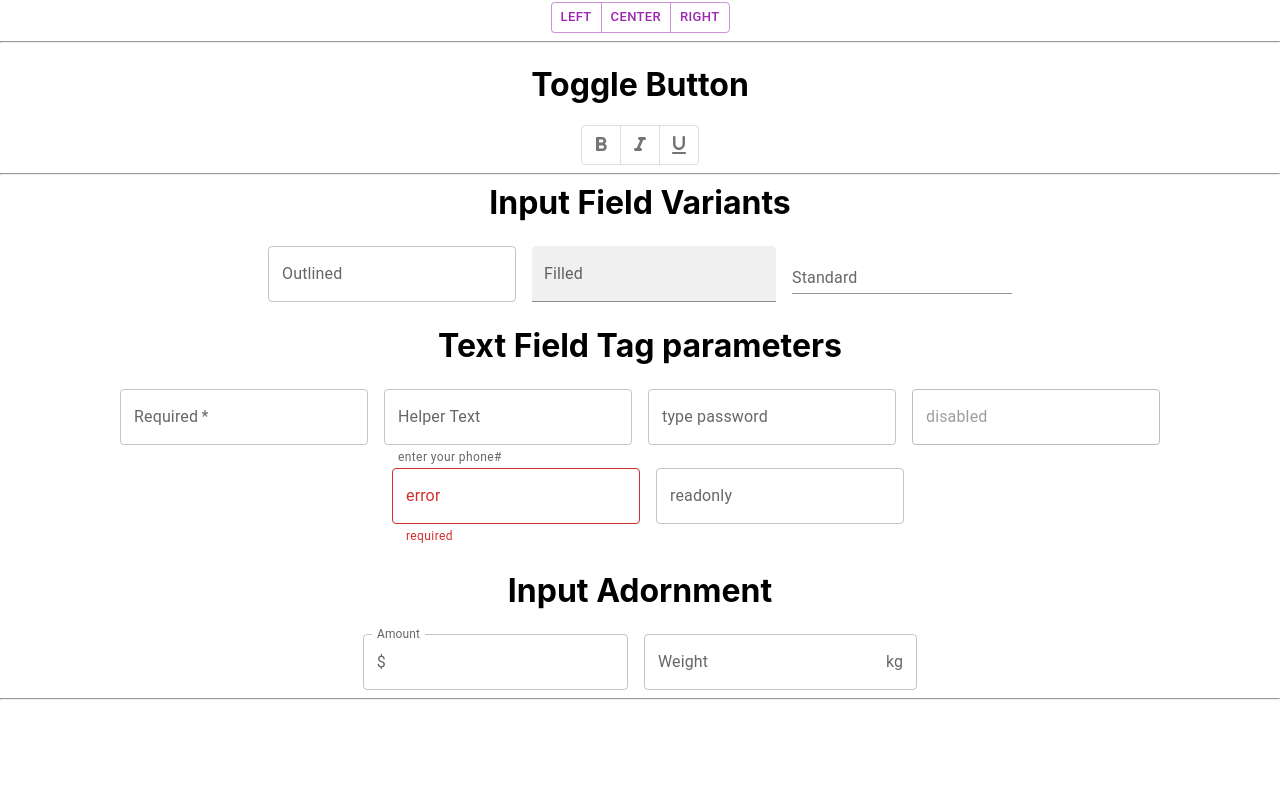
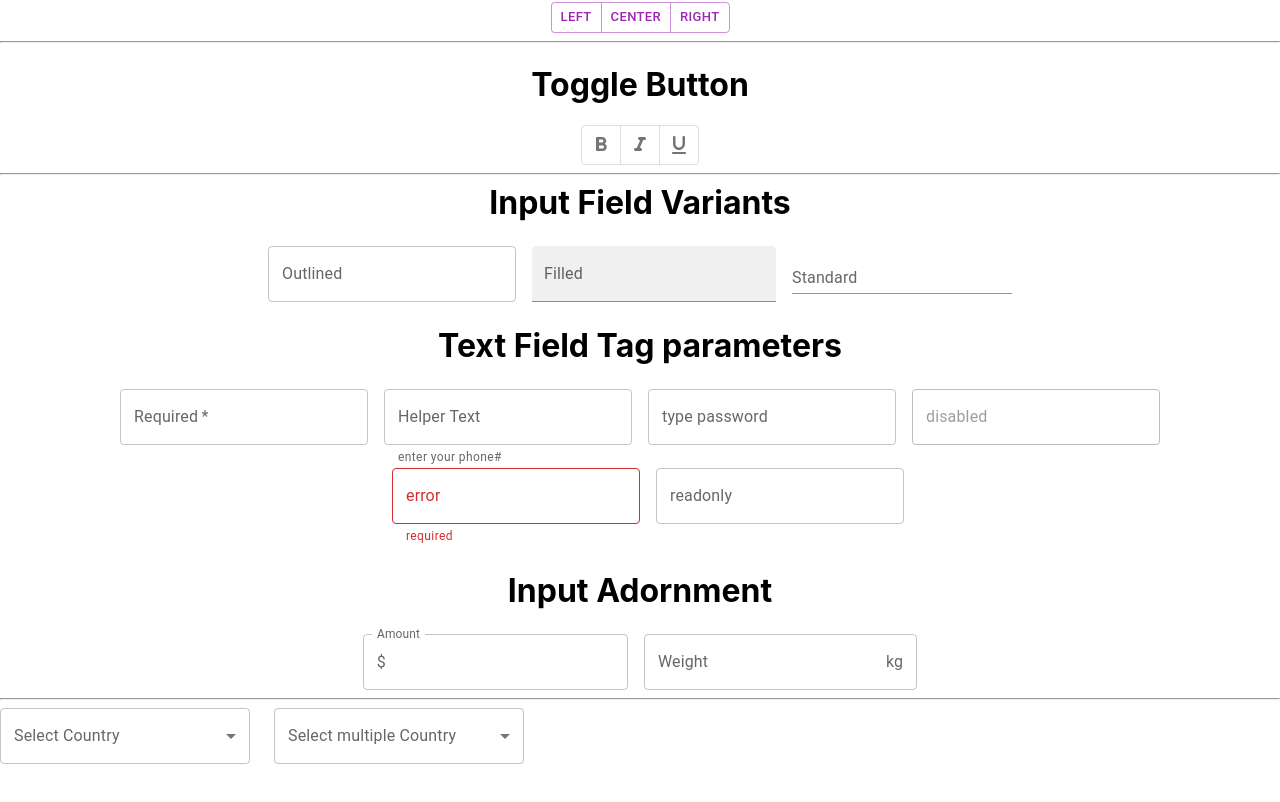
Before and after one commit to abidrazaa/Reaact-MUI, a React (Create React App) app: page / in a window 1280 px wide. Shown: the part 1449-2251 px from the top of the page. Before the commit the page ends 2157 px from the top, so only its background shows below. Built offline with nearby package versions, Linux system fonts and the light colour scheme.

Commit message:
feat: select box

```diff
--- a/src/App.tsx
+++ b/src/App.tsx
@@ -1,6 +1,7 @@
 import './App.css';
 import { MuiButtons } from './components/buttons/Buttons';
 import { ButtonToggle } from './components/buttons/ToggleButton';
+import { Select } from './components/select/Select';
 import { InputField } from './components/text-fields/InputField';
 import MuiTypography from './components/typography/MuiTypography';
 
@@ -17,6 +18,10 @@ function App() {
       <hr />
       <InputField />
       <hr />
+      <Select />
+      <br />
+      <br />
+      <br />
     </div>
   );
 }
--- /dev/null
+++ b/src/components/select/Select.tsx
@@ -0,0 +1,57 @@
+import {Box, TextField, MenuItem, Stack} from "@mui/material"
+import React, { useState } from "react"
+
+export const Select = () => {
+
+    const [country, setCountry] = useState<string>("")
+    const [countries, setCountries] = useState<string[]>([])
+
+    const handleChange = (event : React.ChangeEvent<HTMLInputElement>) => {
+        setCountry(event.target.value as string)
+        console.log(event.target.value)
+    }
+
+    const handleMultipleCountries = (event : React.ChangeEvent<HTMLInputElement>) => {
+        const value = event.target.value
+        console.log(value)
+        setCountries(typeof value == "string" ? value.split(",") : value)
+    }
+
+    return(
+        <Stack spacing={3}>
+            <Stack direction="row" spacing={3}>
+                <Box width="250px">
+                    <TextField
+                        label="Select Country"
+                        select
+                        fullWidth
+                        value={country}
+                        onChange={handleChange}
+                    >
+                        <MenuItem value="PAK">Pakistan</MenuItem>
+                        <MenuItem value="IN">India</MenuItem>
+                        <MenuItem value="BAN">Bangladesh</MenuItem>
+                    </TextField>
+                </Box>
+                <Box width="250px">
+                    <TextField
+                        label="Select multiple Country"
+                        select
+                        fullWidth
+                        value={countries}
+                        onChange={handleMultipleCountries}
+                        SelectProps={
+                            {
+                                multiple:true
+                            }
+                        }
+                    >
+                        <MenuItem value="PAK">Pakistan</MenuItem>
+                        <MenuItem value="IN">India</MenuItem>
+                        <MenuItem value="BAN">Bangladesh</MenuItem>
+                    </TextField>
+                </Box>
+            </Stack>
+        </Stack>
+    )
+}
```
